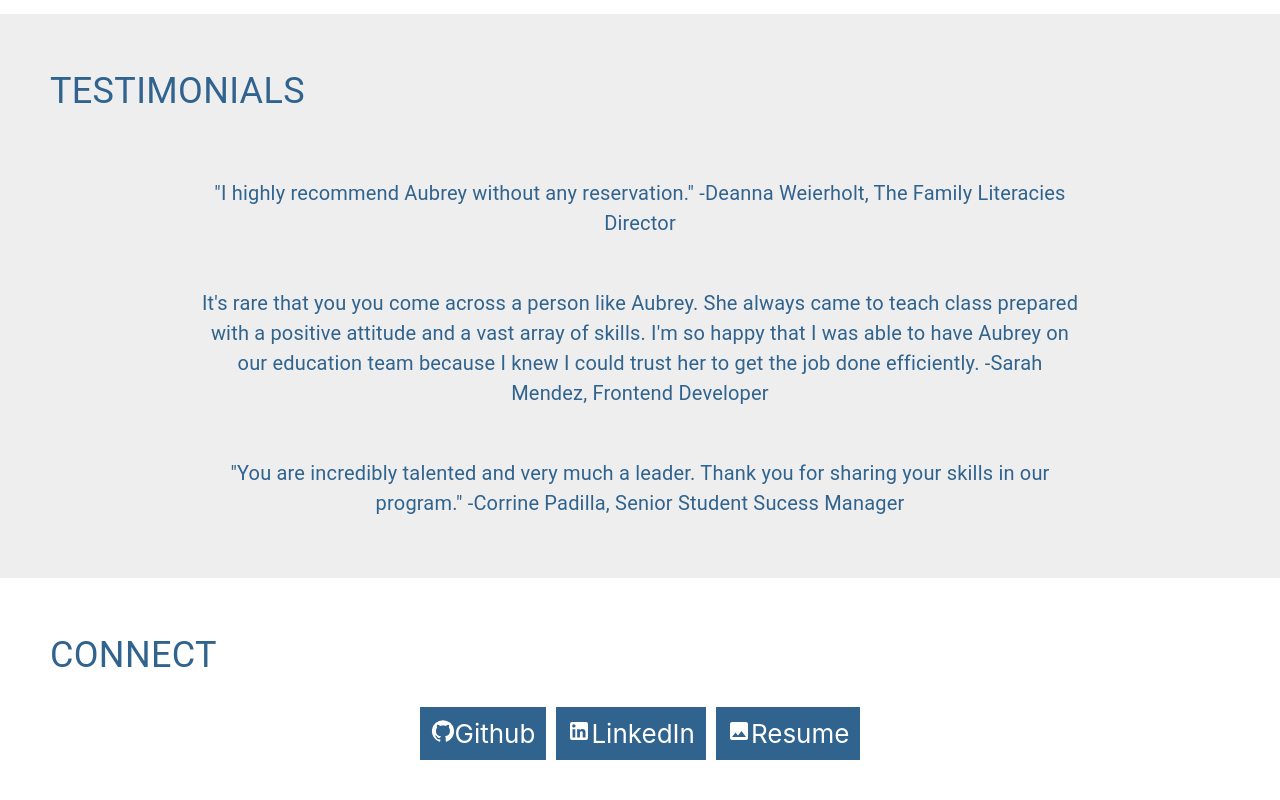
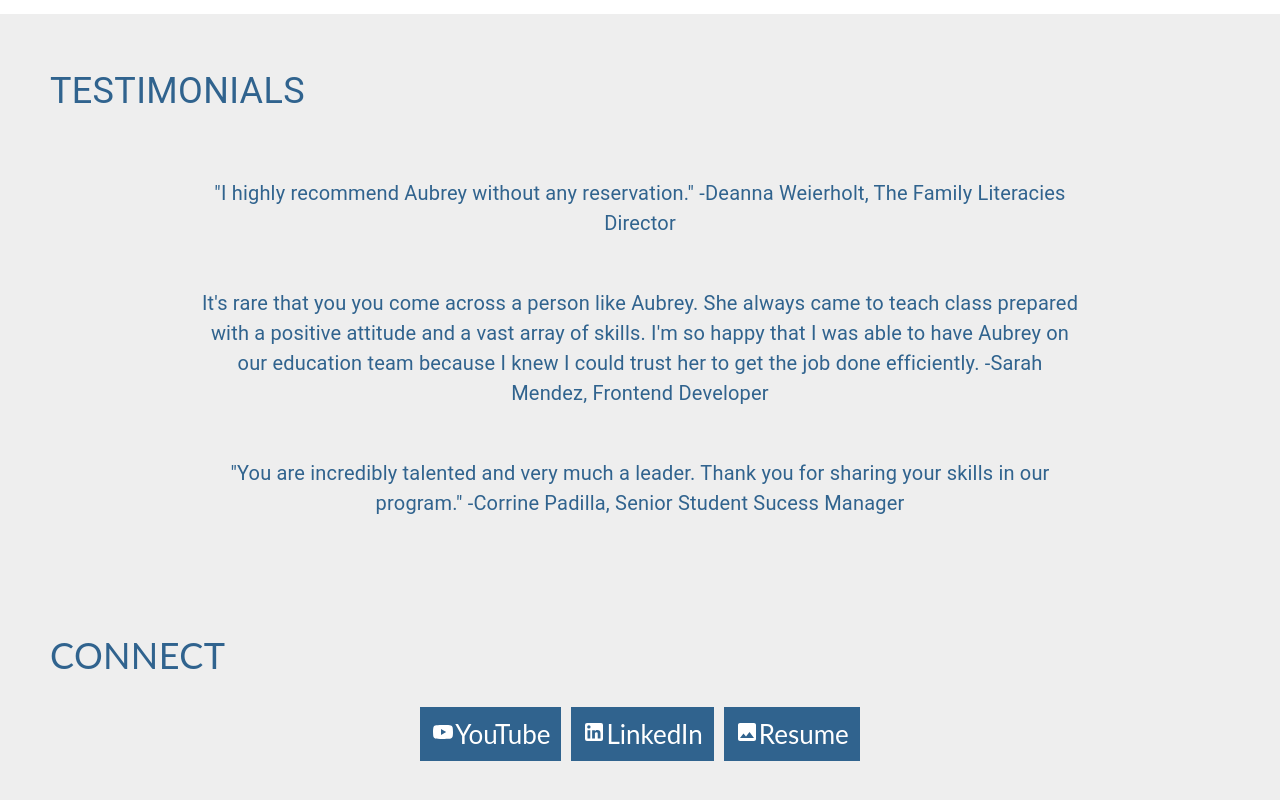
Before and after one commit to aubreyjonescreatives/full-stack-web-portfolio, a React (Create React App) app: page / in a window 1280 px wide. Shown: the part 2521-3321 px from the top of the page. Built offline with nearby package versions, Linux system fonts and the light colour scheme.

Commit message:
added footer section as a component

```diff
--- a/src/App.js
+++ b/src/App.js
@@ -3,10 +3,10 @@ import { BrowserRouter as Router, Route, Switch} from 'react-router-dom';
 import {Box, LinearProgress} from '@mui/material';
 import NavBar from './Components/NavBar';
 import LandingPage from './Pages/Landing';
-//import Footer from './Components/Footer/Footer';
+import Footer from './Components/Footer';
 import './App.css';
-//const LatestMeals = React.lazy(() => import('./Components/LatestMeals/LatestMeals'));
-//const MealDetails = React.lazy(() => import('./Components/MealDetails/MealDetails'));
+
+
 
 
 const style = {
@@ -27,6 +27,7 @@ const App = () => {
   <Route path="/" exact component={LandingPage} />
   </Switch>
   </Suspense>
+  <Footer />
    </Router>
    </>
   );
--- /dev/null
+++ b/src/Components/Footer.js
@@ -0,0 +1,113 @@
+import React from 'react';
+import Box from '@mui/material/Box';
+import Link from '@mui/material/Link';
+import Typography from '@mui/material/Typography';
+import YouTubeIcon from '@mui/icons-material/YouTube';
+import LinkedInIcon from '@mui/icons-material/LinkedIn';
+import ImageIcon from '@mui/icons-material/Image';
+import Resume from '../Images/resume/aubreyjonesuxuidesigndevelopmentresume.pdf';
+
+
+
+
+
+
+const connectStyles = {
+    paddingBottom: '50px',
+    backgroundColor: '#eee',
+    fontSize: '32px',
+    fontFamily: 'Lato',
+    fontWeight: '400',
+
+
+
+
+}
+
+const connectLinksBox ={
+    display: 'flex',
+    flexWrap: 'wrap',
+    justifyContent: 'center',
+    fontFamily: 'Lato',
+}
+
+
+const connectLink = {
+    textAlign: 'center',
+    backgroundColor: '#30638E',
+    margin: '5px',
+    padding: '10px',
+    textDecoration: 'none',
+    color: 'white',
+    fontSize: '26px',
+    border: '1px solid #30638E',
+    "&:hover": {
+        color: '#30638E',
+        backgroundColor: 'white',
+        border: '1px solid #30638E',
+        cursor: 'pointer'
+
+      }
+
+    }
+
+
+
+
+
+    const headerStylesB = {
+        margin: '0px 100px 20px 50px',
+        fontSize: '36px',
+        color: '#30638E',
+        paddingTop: '50px',
+        fontFamily: 'Lato',
+        fontWeight: '400',
+
+
+        }
+
+
+
+
+
+
+
+const Footer = () => {
+  return (
+   <>
+
+
+ <Box sx={connectStyles}>
+
+<Typography sx={headerStylesB} id="connect">CONNECT</Typography>
+
+
+
+<Box sx={connectLinksBox}>
+<Link sx={connectLink} href="https://www.youtube.com/channel/UCw4Fi6cUbn67D18LqTPQymA" target="_blank">
+<YouTubeIcon />
+YouTube
+</Link>
+
+
+<Link sx={connectLink} href="https://www.linkedin.com/in/aubrey-jones" target="_blank">
+<LinkedInIcon />
+LinkedIn
+</Link>
+
+<Link sx={connectLink} href={Resume} target="_blank">
+<ImageIcon />Resume
+
+</Link>
+
+
+</Box>
+
+</Box>
+
+
+   </>
+  );
+}
+
+export default Footer;
--- a/src/Pages/Landing.js
+++ b/src/Pages/Landing.js
@@ -12,10 +12,6 @@ import ChaoticRoyale from '../Images/chaoticroyale.PNG';
 import Mongo from '../Images/mongo.PNG';
 import Box from '@mui/material/Box';
 import Link from '@mui/material/Link';
-import LinkedInIcon from '@mui/icons-material/LinkedIn';
-import ImageIcon from '@mui/icons-material/Image';
-import Modal from '@mui/material/Modal';
-import Resume from '../Images/aubreyjonesuxuidesigndevelopmentresume.pdf';
 import FLCINC from '../Images/flcinc.PNG';
 import Weather from '../Images/weather.png';
 
@@ -92,11 +88,11 @@ const articlesStyles = {
 }
 
 
-const typeStyles = {
-    padding: '50px',
-    width: '90%',
-    color: '#30638E'
-}
+// const typeStyles = {
+//     padding: '50px',
+//     width: '90%',
+//     color: '#30638E'
+// }
 
 const articleLink = {
 display: 'flex',
@@ -160,65 +156,11 @@ const testimonialStyles = {
 
 
 
-const connectStyles = {
-    paddingBottom: '50px',
-    backgroundColor: 'white',
 
 
 
 
-}
-
-const connectLinksBox ={
-    display: 'flex',
-    flexWrap: 'wrap',
-    justifyContent: 'center'
-
-}
-
-
-const connectLink = {
-    textAlign: 'center',
-    backgroundColor: '#30638E',
-    margin: '5px',
-    padding: '10px',
-    textDecoration: 'none',
-    color: 'white',
-    fontSize: '26px',
-    border: '1px solid #30638E',
-    "&:hover": {
-        color: '#30638E',
-        backgroundColor: 'white',
-        border: '1px solid #30638E',
-        cursor: 'pointer'
-
-      }
-
-    }
-
-
-
-
-
-    const resumemodalStyle = {
-        position: 'absolute',
-        top: '70%',
-        left: '50%',
-        transform: 'translate(-50%, -50%)',
-        bgcolor: 'background.paper',
-        border: '2px solid #000',
-        boxShadow: 24,
-        overflow:'scroll',
-        zIndex: '10'
-      };
-
-
 const Landing = () => {
-    const [open, setOpen] = React.useState(false);
-    const handleOpen = () => setOpen(true);
-    const handleClose = () => setOpen(false);
-
-
 
 
 return (
@@ -421,59 +363,6 @@ positive attitude and a vast array of skills. I'm so happy that I was able to ha
 
 </Box>
 
-<Box sx={connectStyles}>
-
-<Typography sx={headerStylesB} id="connect">CONNECT</Typography>
-
-
-
-<Box sx={connectLinksBox}>
-<Link sx={connectLink} href="https://github.com/aubreyjonescreatives" target="_blank">
-<GitHubIcon />
-Github
-</Link>
-
-
-<Link sx={connectLink} href="https://www.linkedin.com/in/aubrey-jones" target="_blank">
-<LinkedInIcon />
-LinkedIn
-</Link>
-
-<Link sx={connectLink} onClick={handleOpen}>
-<ImageIcon />Resume
-
-</Link>
-
-
-</Box>
-
-</Box>
-
-<div>
-
-<Modal
-        open={open}
-        onClose={handleClose}
-        aria-labelledby="modal-modal-title"
-        aria-describedby="modal-modal-description"
-      >
-        <Box sx={resumemodalStyle}>
-        <Card>
-      <CardMedia
-        component="img"
-        alt="Resume"
-       // height="850"
-        image={Resume}
-      />
-    </Card>
-        </Box>
-      </Modal>
-
-
-
-</div>
-
-
 
 </>
 
```
